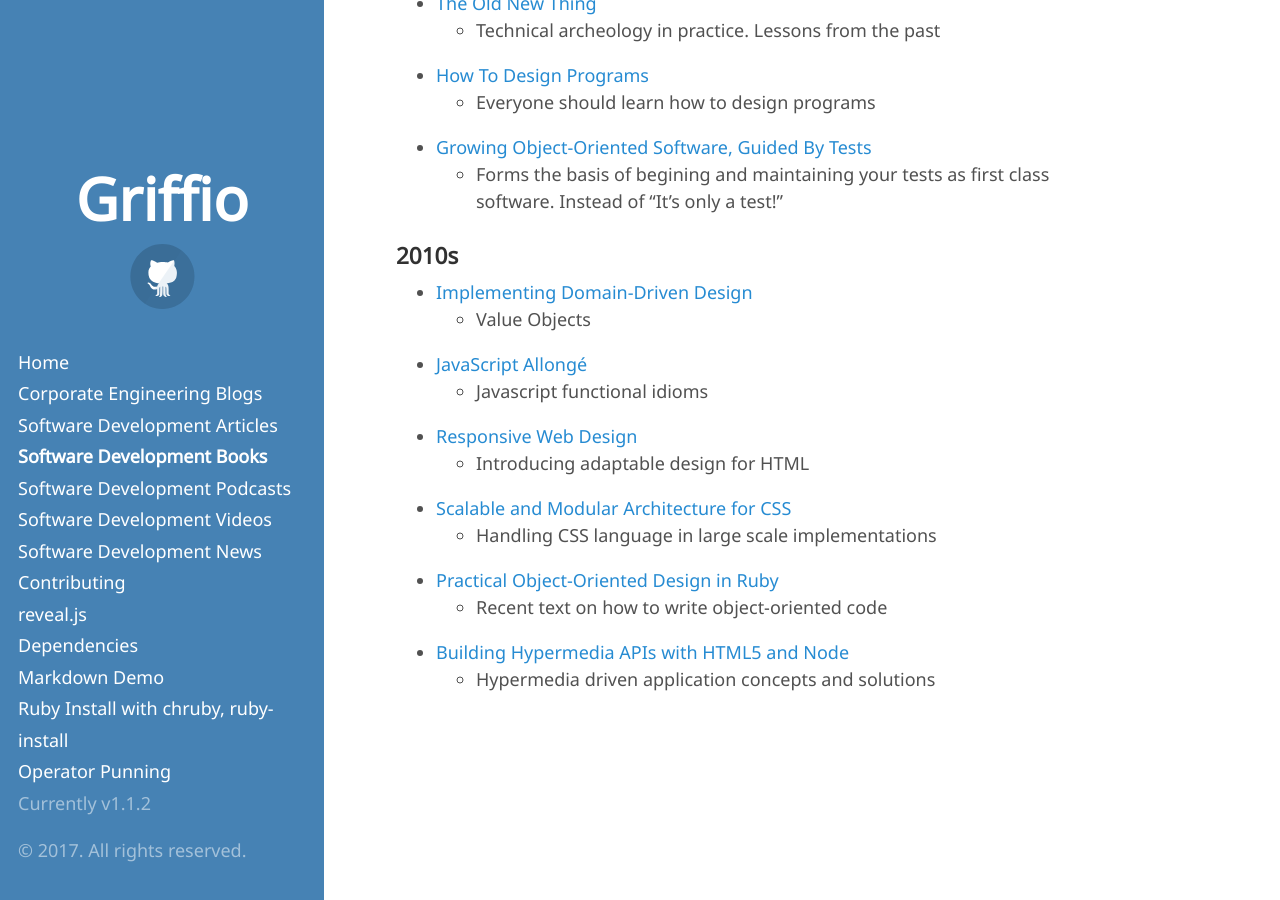
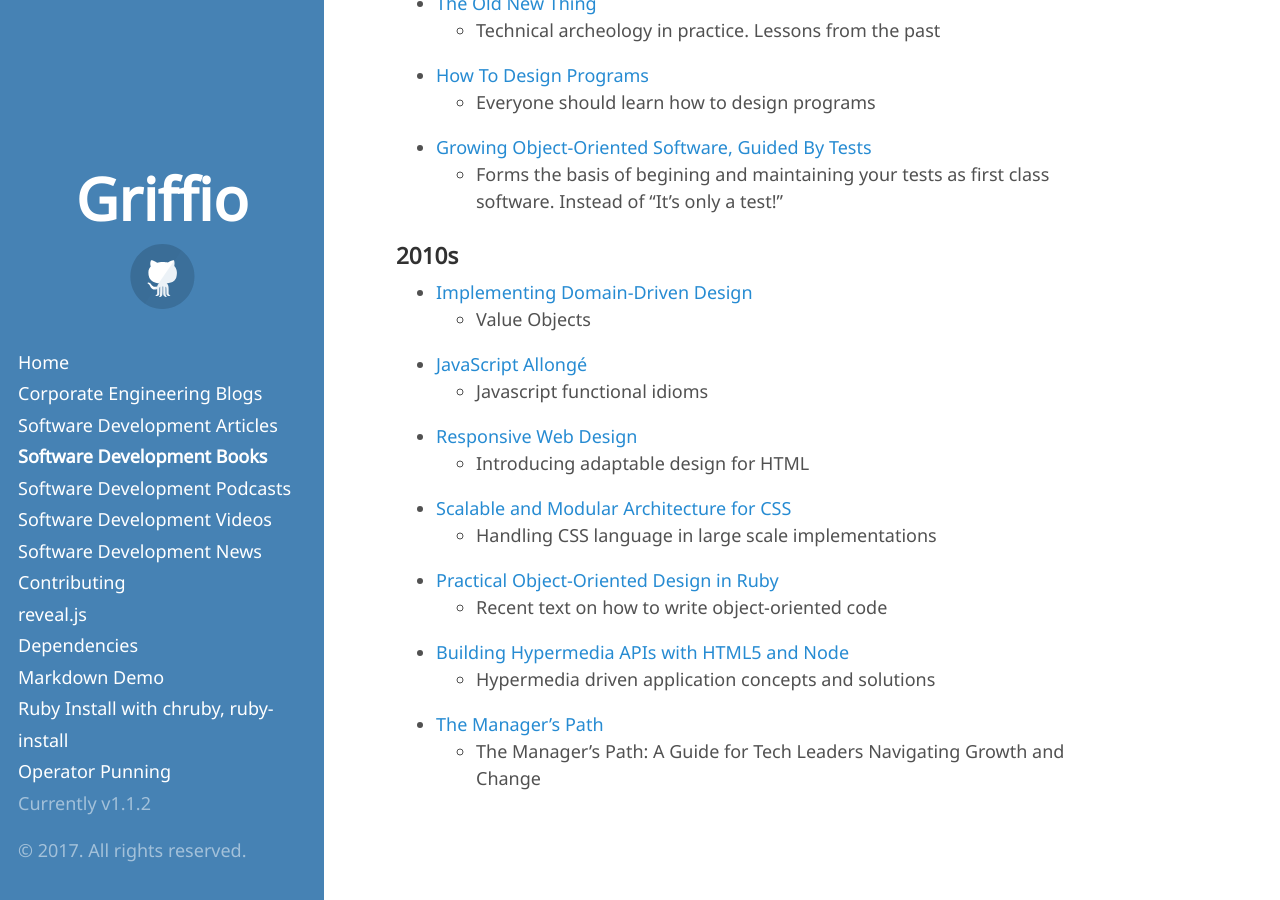
Before and after one commit to griffio/griffio.github.io, a Jekyll site: the page built from tech-books.md, in a window 1280 px wide and 900 px high, scrolled down 1503 px. Built offline with Jekyll 4.4.1, drawn with Linux system fonts in a browser that asks for light colours; some web fonts are replaced.

Commit message:
The Manager's Path

```diff
--- a/tech-books.md
+++ b/tech-books.md
@@ -67,3 +67,5 @@
   - Recent text on how to write object-oriented code
 - [Building Hypermedia APIs with HTML5 and Node](https://openlibrary.org/works/OL16604906W/Building_Hypermedia_APIs_with_HTML5_and_Node)
   - Hypermedia driven application concepts and solutions
+- [The Manager's Path](http://shop.oreilly.com/product/0636920056843.do)
+  - The Manager's Path: A Guide for Tech Leaders Navigating Growth and Change
```
